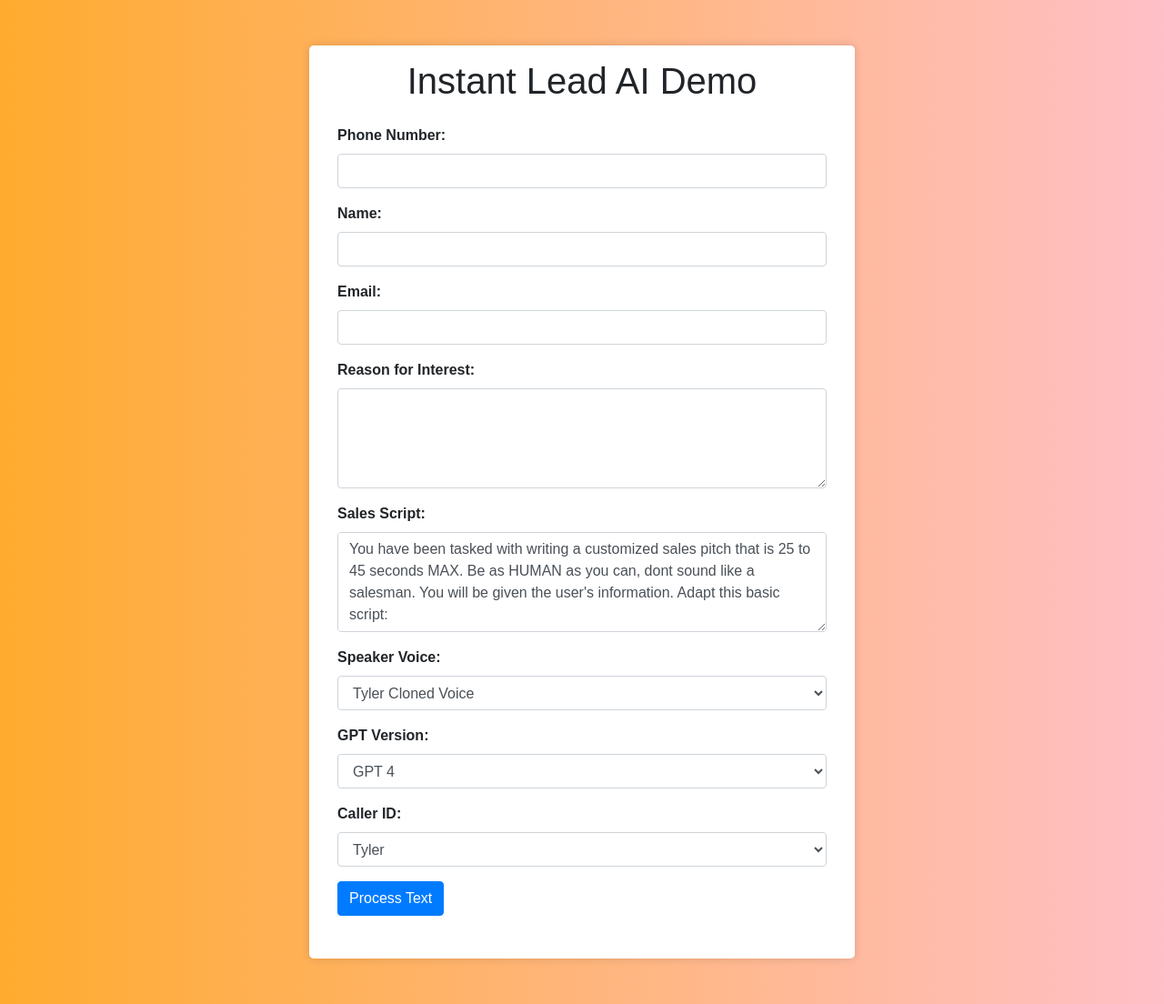
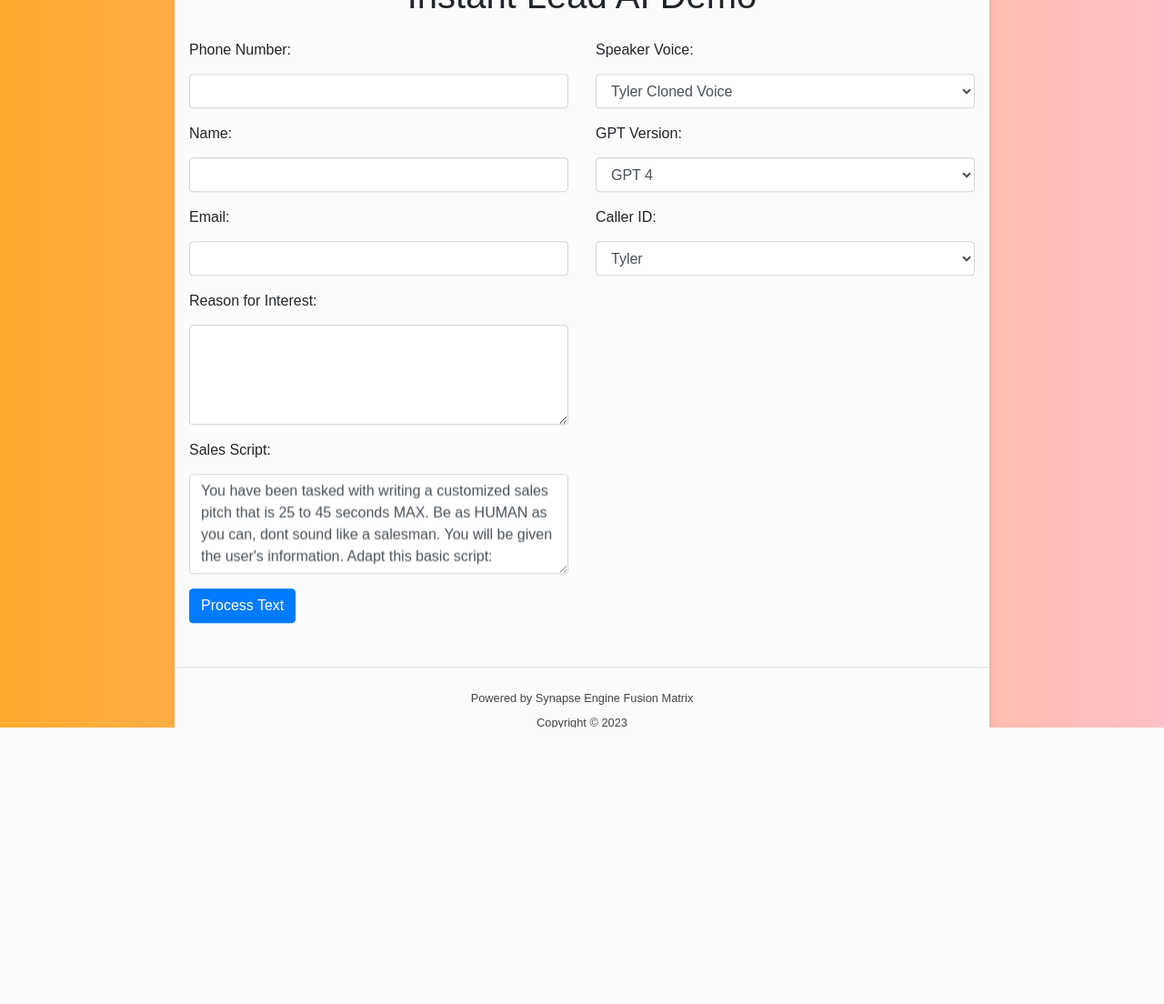
Before and after one commit to tmansmann0/PhoneLeadResponseAutomator, a Flask app: page / in a window 1280 px wide. Shown: the whole page at 91% size. After the commit the page ends 800 px from the top, so only its background shows below. Run offline with Flask 3, Linux system fonts and the light colour scheme; some libraries are stand-ins or nearby versions.

Commit message:
Update index.html
stylized more

```diff
--- a/templates/index.html
+++ b/templates/index.html
@@ -10,19 +10,6 @@
             animation: gradient 30s ease infinite;
             font-family: Arial, sans-serif; /* Similar font */
         }
-        /* Form styling */
-        .form-container {
-            max-width: 600px;
-            margin: 50px auto; /* Increased top and bottom margin */
-            padding: 15px;
-            background: white;
-            border-radius: 5px;
-            box-shadow: 0px 0px 10px rgba(0,0,0,0.15); /* Added box shadow */
-        }
-        /* Form label styling */
-        label {
-            font-weight: bold;
-        }
         /* Keyframes for the animated gradient */
         @keyframes gradient {
             0% { background-position: 0% 50%; }
@@ -31,12 +18,90 @@
             75% { background-position: 100% 50%; }
             100% { background-position: 0% 50%; }
         }
+        /* Form styling */
+        .form-container {
+            width: 70%;
+            margin: auto;
+            position: absolute;
+            top: 50%;
+            left: 50%;
+            transform: translate(-50%, -50%);
+            background-color: #fbfbfb;
+            border-radius: 8px;
+            box-shadow: 0 4px 8px rgba(0, 0, 0, 0.1);
+            font-family: Arial, sans-serif;
+            overflow: hidden;
+        }
+        .text-center {
+            text-align: center;
+        }
+        .p-3 {
+            padding: 1rem;
+        }
+        .form-group {
+            margin-bottom: 1rem;
+        }
+        .form-control {
+            width: 100%;
+            padding: 0.375rem 0.75rem;
+            margin: 0.375rem 0;
+            display: block;
+            font-size: 1rem;
+            line-height: 1.5;
+        }
+        .btn {
+            display: inline-block;
+            font-weight: 400;
+            color: #212529;
+            text-align: center;
+            vertical-align: middle;
+            user-select: none;
+            background-color: transparent;
+            border: 1px solid transparent;
+            padding: 0.375rem 0.75rem;
+            font-size: 1rem;
+            line-height: 1.5;
+            border-radius: 0.25rem;
+            transition: color 0.15s ease-in-out, background-color 0.15s ease-in-out, border-color 0.15s ease-in-out, box-shadow 0.15s ease-in-out;
+        }
+        .btn-primary {
+            color: #fff;
+            background-color: #007bff;
+            border-color: #007bff;
+        }
+        .row {
+            display: flex;
+            flex-wrap: wrap;
+            margin-right: -15px;
+            margin-left: -15px;
+        }
+        .col-6 {
+            flex: 0 0 50%;
+            max-width: 50%;
+        }
+        /* Footer styling */
+        .form-footer {
+        text-align: center;
+        padding: 1rem 0;
+        color: #444; /* Dark grey color for text */
+        font-size: 0.8rem; /* Smaller font size for footer text */
+        border-top: 1px solid #ddd; /* Add a separator line above the footer */
+        margin-top: 2rem; /* Add some space above the footer */
+        }
+
+        .form-footer p {
+            margin: 0.5rem 0; /* Add some space between the lines */
+        }
+
     </style>
 </head>
 <body>
     <div class="form-container">
         <h1 class="text-center">Instant Lead AI Demo</h1>
         <form action="/process" method="post" class="p-3">
+            <div class="row">
+                <!-- Text Editable Section -->
+                <div class="col-6">
                     <div class="form-group">
                         <label for="phone_number">Phone Number:</label>
                         <input type="text" id="phone_number" name="phone_number" class="form-control">
@@ -53,7 +118,6 @@
                         <label for="submission_text">Reason for Interest:</label>
                         <textarea id="submission_text" name="submission_text" rows="4" class="form-control"></textarea>
                     </div>
-            <!-- Sales Script Box -->
                     <div class="form-group">
                         <label for="sales_script">Sales Script:</label>
                         <textarea id="sales_script" name="sales_script" rows="4" class="form-control">
@@ -74,7 +138,10 @@ Closing the Call:
 Thank them by name and tell them to call you back at this number if you get the chance, then end your completion without adding any extra things that might make you seem like a robot
                         </textarea>
                     </div>
-            <!-- Speaker Voice Dropdown -->
+                </div>
+
+                <!-- Dropdown Section -->
+                <div class="col-6">
                     <div class="form-group">
                         <label for="speaker_voice">Speaker Voice:</label>
                         <select id="speaker_voice" name="speaker_voice" class="form-control">
@@ -100,8 +167,14 @@ Thank them by name and tell them to call you back at this number if you get the
                         </select>
                         <input type="text" id="phone_input" name="phone_input" class="form-control" style="display:none;" placeholder="Enter phone number (format: xxxxxxxxxx)">
                     </div>
+                </div>
+            </div>
             <input type="submit" value="Process Text" class="btn btn-primary">
         </form>
+            <footer class="form-footer">
+        <p>Powered by Synapse Engine Fusion Matrix</p>
+        <p>Copyright © 2023</p>
+    </footer>
     </div>
 </body>
 <script>
```
Lines whose indentation alone changed are shown as unchanged.
